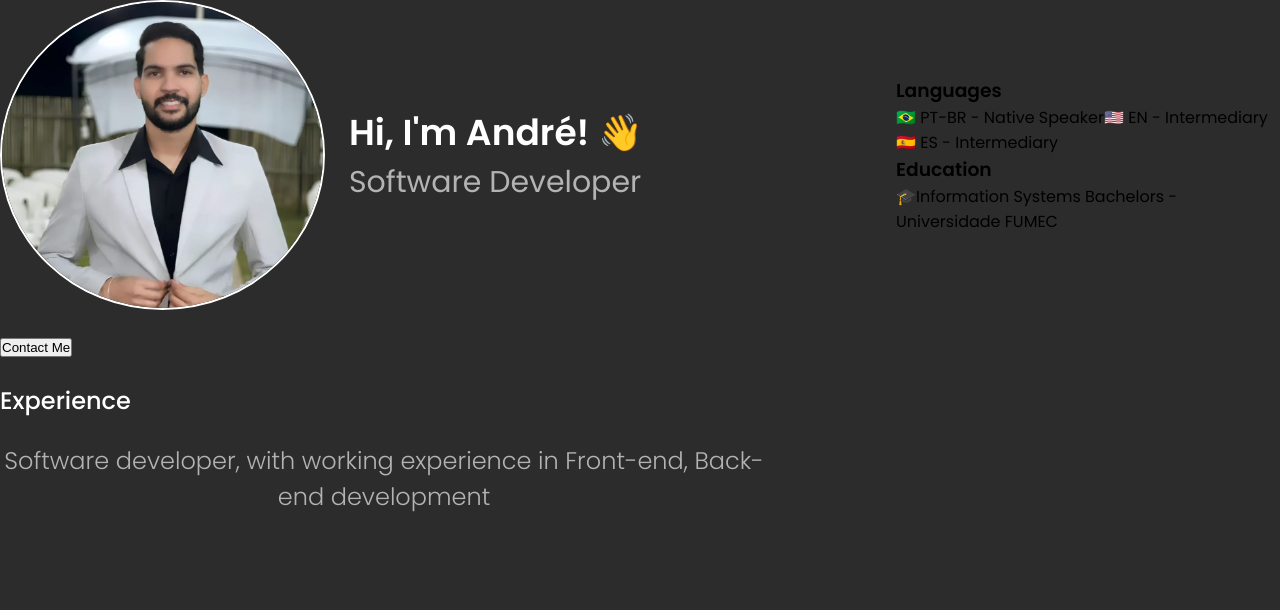
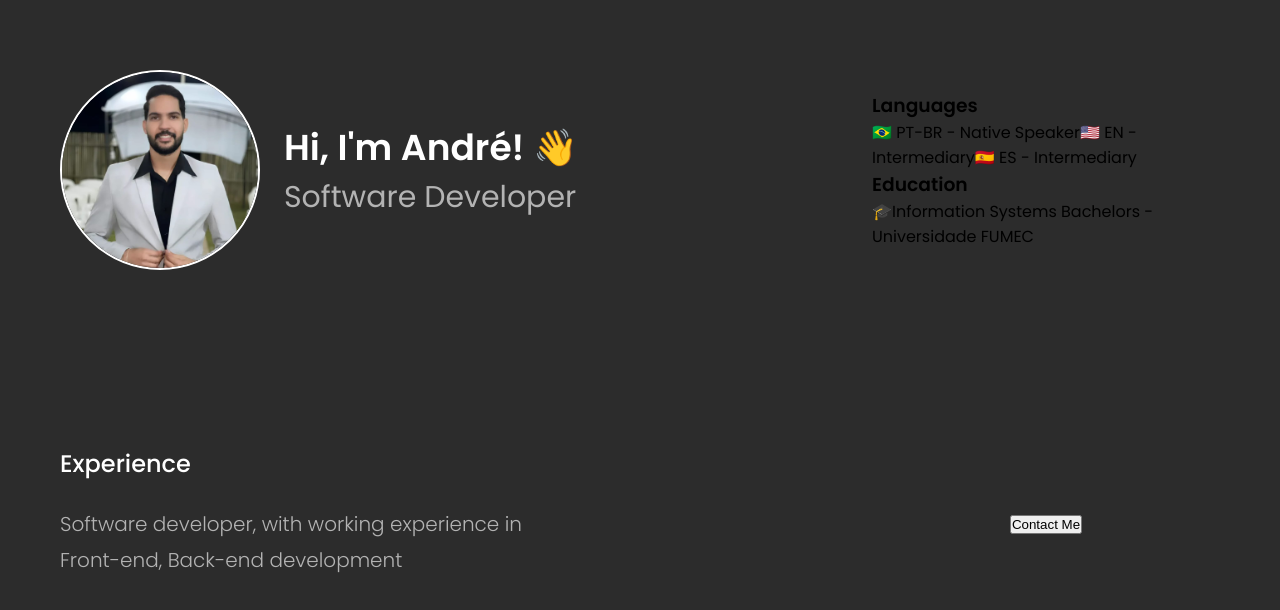
Before and after one commit to AFCOliveira/My-Portfolio, a Next.js app: page / in a window 1280 px wide. Shown: the top 610 px of the page. Built offline with nearby package versions, Linux system fonts and the light colour scheme.

Commit message:
fix: update the files scss

```diff
--- a/src/app/components/experience/experience.scss
+++ b/src/app/components/experience/experience.scss
@@ -2,6 +2,9 @@
   display: flex;
   flex-direction: column;
   align-items: center;
+  max-width: 500px;
+
+  gap: 24px;
 
   grid-area: experience;
 
@@ -14,12 +17,12 @@
   }
 
   @media (min-width: 768px) {
-    align-items: start;
+      align-items: flex-start;
+
       p {
-      font-size: 24px;
+          font-size: 20px;
           line-height: 36px;
-      color: var(--text-secondary);
-      text-align: center;
+          text-align: start;
       }
   }
 }
--- a/src/app/components/header/header.scss
+++ b/src/app/components/header/header.scss
@@ -9,29 +9,23 @@
   }
 
   h1 {
-    color: var(--text-primary);
       font-weight: 600;
       font-size: 28px;
       line-height: 42px;
+      color: var(--text-primary);
   }
 
   h2 {
-    color: var(--text-secondary);
       font-style: italic;
       font-weight: 400;
       font-size: 20px;
       line-height: 30px;
+      color: var(--text-secondary);
   }
 
   @media (min-width: 768px) {
       flex-direction: row-reverse;
       align-items: center;
-    gap: 24px;
-
-    img {
-      border-radius: 100%;
-      border: 2px solid white;
-    }
 
       h1 {
           font-size: 36px;
@@ -39,9 +33,17 @@
       }
 
       h2 {
-      font-style: normal;
           font-size: 30px;
           line-height: 45px;
+          font-style: normal;
+      }
+
+
+      img {
+          border-radius: 100%;
+          border: 2px solid white;
+          height: 200px;
+          width: 200px;
       }
   }
 }
--- a/src/app/components/sectionTitle/section-title.scss
+++ b/src/app/components/sectionTitle/section-title.scss
@@ -1,14 +1,13 @@
 .section-title {
+  font-weight: 500;
   font-size: 18px;
-  font-weight: 500;
+  text-align: center;
   line-height: 28px;
-  text-align: center;
   color: var(--text-primary);
-  margin-bottom: 24px;
 
   @media (min-width: 768px) {
-    font-size: 24px;
-    line-height: 36px;
-    text-align: start;
+      font-size: 24px;
+      line-height: 36px;
+      text-align: start;
   }
 }
--- a/src/app/styles/home.scss
+++ b/src/app/styles/home.scss
@@ -1,27 +1,58 @@
 .container {
-  padding: 40px, 32px;
+  padding: 40px 32px;
   display: grid;
   gap: 24px;
-  grid-template-columns: repeat(4, auto);
+  justify-items: center;
+  grid-template-rows: repeat(4, auto);
   grid-template-areas:
   "header"
-  "buttons"
+  "btns"
   "experience"
   "info";
+
+  .buttons {
+      display: flex;
+      align-items: center;
+      justify-content: center;
+      flex-direction: column;
+      gap: 24px;
+      grid-area: btns;
+      width: 100%;
+
+      .btn-primary {
+        background: linear-gradient(90deg, #FFD700 2.62%, #d3391e 93.38%);
+          border-radius: 24px;
+          width: 325px;
+          padding: 12px;
+          text-align: center;
+          text-decoration: none;
+
+          color: var(--text-primary);
+          font-weight: 500;
+          font-size: 20px;
+          line-height: 30px;
+          text-transform: uppercase;
+          border: none;
+
+          display: flex;
+          align-items: center;
+          gap: 20px;
+          justify-content: center;
+      }
+  }
 }
 
-@media (min-width: 768px) {
+@media (min-width: 768px){
   .container {
-    padding: 700px, 60px;
+      padding: 70px 60px;
+      height: 100vh;
+      grid-template-rows: fit-content(100%);
       grid-template-columns: 60% 30%;
-    grid-template-rows: fit-content(100%);
       align-items: center;
       justify-items: start;
       justify-content: space-between;
       grid-template-areas:
       "header info"
-    "experience empty-1"
-    "empty-2 buttons"
-    "info";
+      "experience btns";
   }
 }
```
Lines whose indentation alone changed are shown as unchanged.
